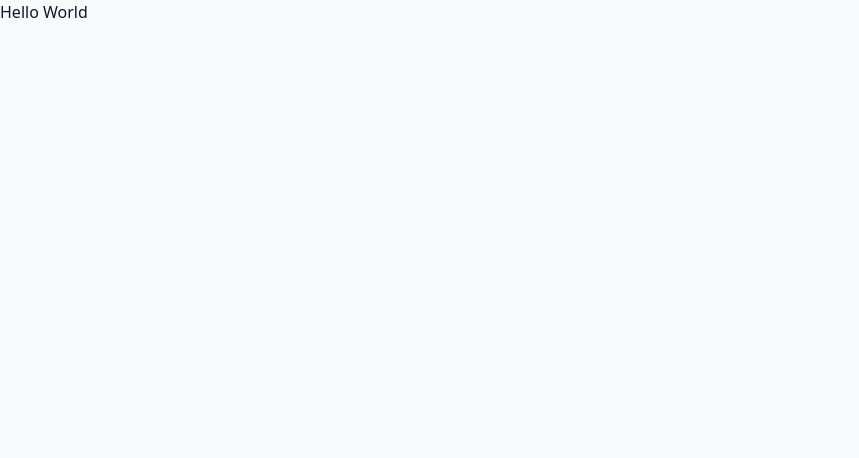
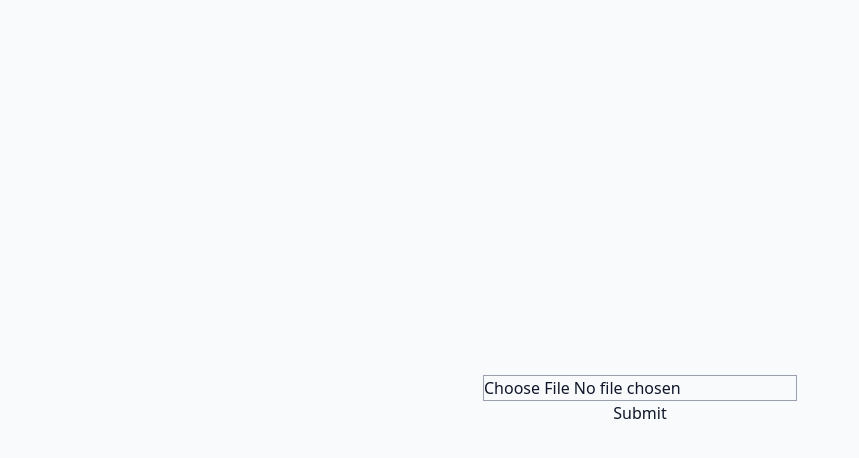
Before and after one commit to Omar-Risi/json-2-csv, a React (Vite) app in the folder app/: page / in a window 1280 px wide. Shown: the top 458 px of the page, without its empty margins (0-859 px from the left). Built offline with nearby package versions, Linux system fonts and the light colour scheme.

Commit message:
chore: basic html for ui

```diff
--- a/app/src/App.jsx
+++ b/app/src/App.jsx
@@ -1,7 +1,13 @@
 function App() {
   return (
     <>
-      <h1> Hello World </h1>
+      <main className="flex justify-center items-center flex-col h-screen">
+        <form className="flex flex-col">
+          <input type="file" name="file_upload" className="border border-gray-400" />
+          <button> Submit </button>
+        </form>
+
+      </main>
     </>
   )
 }
```
